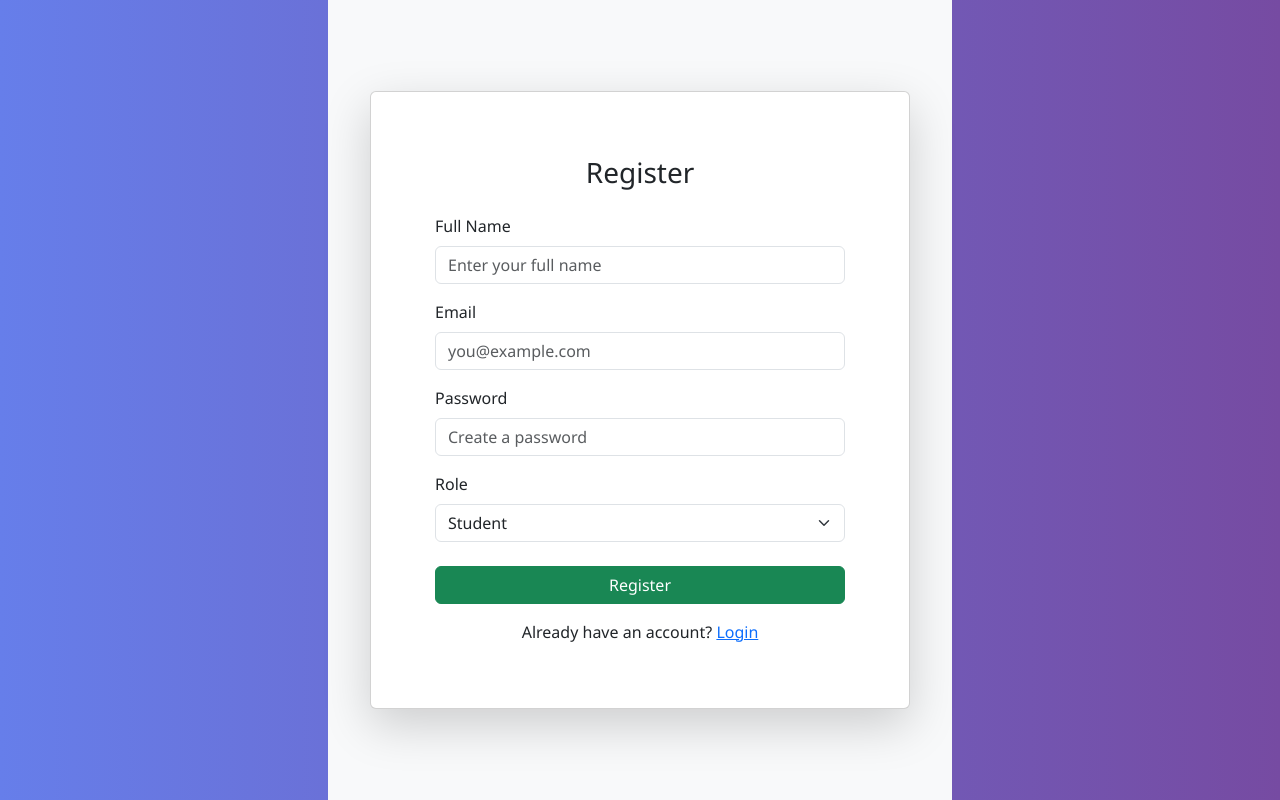
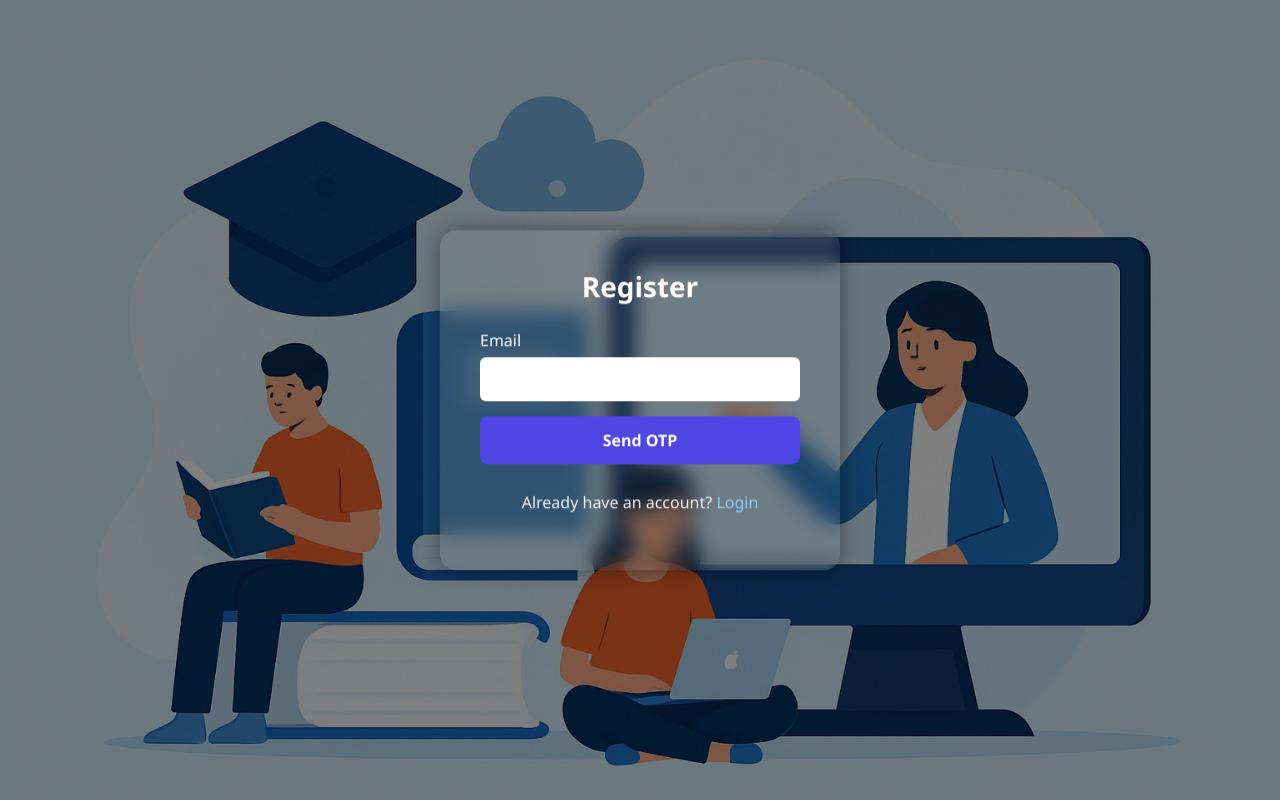
Before and after one commit to srilekha-netha/react-LMS, a React (Create React App) app in the folder client/: page /register in a window 1280 px wide. Built offline with nearby package versions, Linux system fonts and the light colour scheme.

Commit message:
register
register

```diff
--- a/client/src/components/Register.js
+++ b/client/src/components/Register.js
@@ -1,27 +1,59 @@
 import React, { useState } from "react";
 import axios from "axios";
-import { useNavigate, Link } from "react-router-dom";
-import {
-  Container,
-  Card,
-  Form,
-  Button,
-  Alert,
-} from "react-bootstrap";
+import { useNavigate } from "react-router-dom";
+import loginimage from "../img/loginimage.jpg";
 
 function Register() {
-  const [form, setForm] = useState({ name: "", email: "", password: "", role: "student" });
+  const [step, setStep] = useState(1);
+  const [form, setForm] = useState({
+    name: "",
+    email: "",
+    password: "",
+    role: "student",
+    otp: "",
+  });
   const [message, setMessage] = useState("");
   const navigate = useNavigate();
 
-  const handleChange = (e) => {
+  const handleChange = (e) =>
     setForm({ ...form, [e.target.name]: e.target.value });
+
+  const handleSendOtp = async (e) => {
+    e.preventDefault();
+    try {
+      const res = await axios.post("http://localhost:5000/api/auth/send-otp", {
+        email: form.email,
+      });
+      setMessage(res.data.message);
+      setStep(2);
+    } catch (err) {
+      setMessage(err.response?.data?.message || "Failed to send OTP");
+    }
   };
 
-  const handleSubmit = async (e) => {
+  const handleVerifyOtp = async (e) => {
     e.preventDefault();
     try {
-      const res = await axios.post("http://localhost:5000/api/auth/register", form);
+      const res = await axios.post("http://localhost:5000/api/auth/verify-otp", {
+        email: form.email,
+        otp: form.otp,
+      });
+      setMessage(res.data.message);
+      setStep(3);
+    } catch (err) {
+      setMessage(err.response?.data?.message || "OTP verification failed");
+    }
+  };
+
+  const handleSetPassword = async (e) => {
+    e.preventDefault();
+    try {
+      const res = await axios.post("http://localhost:5000/api/auth/set-password", {
+        name: form.name,
+        email: form.email,
+        password: form.password,
+        role: form.role,
+      });
       setMessage(res.data.message);
       setTimeout(() => navigate("/"), 1500);
     } catch (err) {
@@ -29,87 +61,197 @@ function Register() {
     }
   };
 
+  const renderStepForm = () => {
+    switch (step) {
+      case 1:
         return (
-    <div style={{ height: "100vh", backgroundColor: "#f8f9fa" }}>
-      <Container fluid className="d-flex align-items-center justify-content-center h-100">
-        <Card className="shadow-lg p-5" style={{ width: "600px", maxWidth: "90%" }}>
-          <Card.Body>
-            <Card.Title className="text-center mb-4 fs-3">Register</Card.Title>
-
-            <Form onSubmit={handleSubmit}>
-              <Form.Group className="mb-3" controlId="name">
-                <Form.Label>Full Name</Form.Label>
-                <Form.Control
+          <>
+            <label style={styles.label}>Email</label>
+            <input
+              type="email"
+              name="email"
+              value={form.email}
+              onChange={handleChange}
+              required
+              style={styles.input}
+            />
+            <button onClick={handleSendOtp} style={styles.button}>
+              Send OTP
+            </button>
+          </>
+        );
+      case 2:
+        return (
+          <>
+            <label style={styles.label}>Enter OTP</label>
+            <input
+              type="text"
+              name="otp"
+              value={form.otp}
+              onChange={handleChange}
+              required
+              style={styles.input}
+            />
+            <button onClick={handleVerifyOtp} style={styles.button}>
+              Verify OTP
+            </button>
+          </>
+        );
+      case 3:
+        return (
+          <>
+            <label style={styles.label}>Full Name</label>
+            <input
               type="text"
               name="name"
-                  placeholder="Enter your full name"
               value={form.name}
               onChange={handleChange}
               required
+              style={styles.input}
             />
-              </Form.Group>
 
-              <Form.Group className="mb-3" controlId="email">
-                <Form.Label>Email</Form.Label>
-                <Form.Control
-                  type="email"
-                  name="email"
-                  placeholder="you@example.com"
-                  value={form.email}
-                  onChange={handleChange}
-                  required
-                />
-              </Form.Group>
-
-              <Form.Group className="mb-3" controlId="password">
-                <Form.Label>Password</Form.Label>
-                <Form.Control
+            <label style={styles.label}>Password</label>
+            <input
               type="password"
               name="password"
-                  placeholder="Create a password"
               value={form.password}
               onChange={handleChange}
               required
+              style={styles.input}
             />
-              </Form.Group>
 
-              <Form.Group className="mb-4" controlId="role">
-                <Form.Label>Role</Form.Label>
-                <Form.Select
+            <label style={styles.label}>Role</label>
+            <select
               name="role"
               value={form.role}
               onChange={handleChange}
+              style={{ ...styles.input, cursor: "pointer" }}
             >
               <option value="student">Student</option>
               <option value="teacher">Teacher</option>
+              <option value="admin">Admin</option>
+            </select>
 
-                </Form.Select>
-              </Form.Group>
+            <button onClick={handleSetPassword} style={styles.button}>
+              Complete Registration
+            </button>
+          </>
+        );
+      default:
+        return null;
+    }
+  };
+
+  return (
+    <div style={styles.wrapper}>
+      <img src={loginimage} alt="Background" style={styles.backgroundImage} />
+      <div style={styles.formContainer}>
+        <form onSubmit={(e) => e.preventDefault()} style={styles.form}>
+          <h2 style={styles.heading}>Register</h2>
+          {renderStepForm()}
 
           {message && (
-                <Alert variant={message.includes("failed") ? "danger" : "success"}>
+            <div
+              style={{
+                ...styles.message,
+                color: message.toLowerCase().includes("fail") ? "#ff4d4d" : "#00ff90",
+              }}
+            >
               {message}
-                </Alert>
+            </div>
           )}
 
-              <div className="d-grid mb-3">
-                <Button variant="success" type="submit">
-                  Register
-                </Button>
+          <p style={styles.footerText}>
+            Already have an account?{" "}
+            <a href="/" style={styles.link}>
+              Login
+            </a>
+          </p>
+        </form>
       </div>
-
-              <p className="text-center mb-0">
-                Already have an account?{" "}
-                <Link to="/" className="link-primary">
-                  Login
-                </Link>
-              </p>
-            </Form>
-          </Card.Body>
-        </Card>
-      </Container>
     </div>
   );
 }
 
+// ✅ Styles (unchanged)
+const styles = {
+  wrapper: {
+    position: "relative",
+    width: "100vw",
+    height: "100vh",
+    overflow: "hidden",
+  },
+  backgroundImage: {
+    position: "absolute",
+    width: "100%",
+    height: "100%",
+    objectFit: "cover",
+    zIndex: 1,
+    filter: "brightness(0.5)",
+  },
+  formContainer: {
+    position: "absolute",
+    top: "50%",
+    left: "50%",
+    transform: "translate(-50%, -50%)",
+    backgroundColor: "rgba(255, 255, 255, 0.05)",
+    backdropFilter: "blur(10px)",
+    borderRadius: "16px",
+    padding: "40px",
+    width: "90%",
+    maxWidth: "400px",
+    zIndex: 2,
+    boxShadow: "0 0 20px rgba(0,0,0,0.4)",
+  },
+  form: {
+    display: "flex",
+    flexDirection: "column",
+  },
+  heading: {
+    textAlign: "center",
+    marginBottom: "1.5rem",
+    color: "#fff",
+    fontSize: "28px",
+    fontWeight: "bold",
+  },
+  label: {
+    color: "#fff",
+    marginBottom: "5px",
+    fontWeight: "500",
+  },
+  input: {
+    padding: "10px 14px",
+    marginBottom: "15px",
+    borderRadius: "6px",
+    border: "none",
+    fontSize: "16px",
+  },
+  button: {
+    backgroundColor: "#4f46e5",
+    color: "#fff",
+    padding: "12px",
+    fontWeight: "bold",
+    fontSize: "16px",
+    border: "none",
+    borderRadius: "8px",
+    cursor: "pointer",
+    marginBottom: "10px",
+  },
+  message: {
+    textAlign: "center",
+    marginBottom: "10px",
+    fontWeight: "bold",
+  },
+  footerText: {
+    marginTop: "1rem",
+    textAlign: "center",
+    color: "#f1f1f1",
+  },
+  link: {
+    color: "#90cdf4",
+    textDecoration: "none",
+    fontWeight: "500",
+  },
+};
+
 export default Register;
```
Lines whose indentation alone changed are shown as unchanged.
